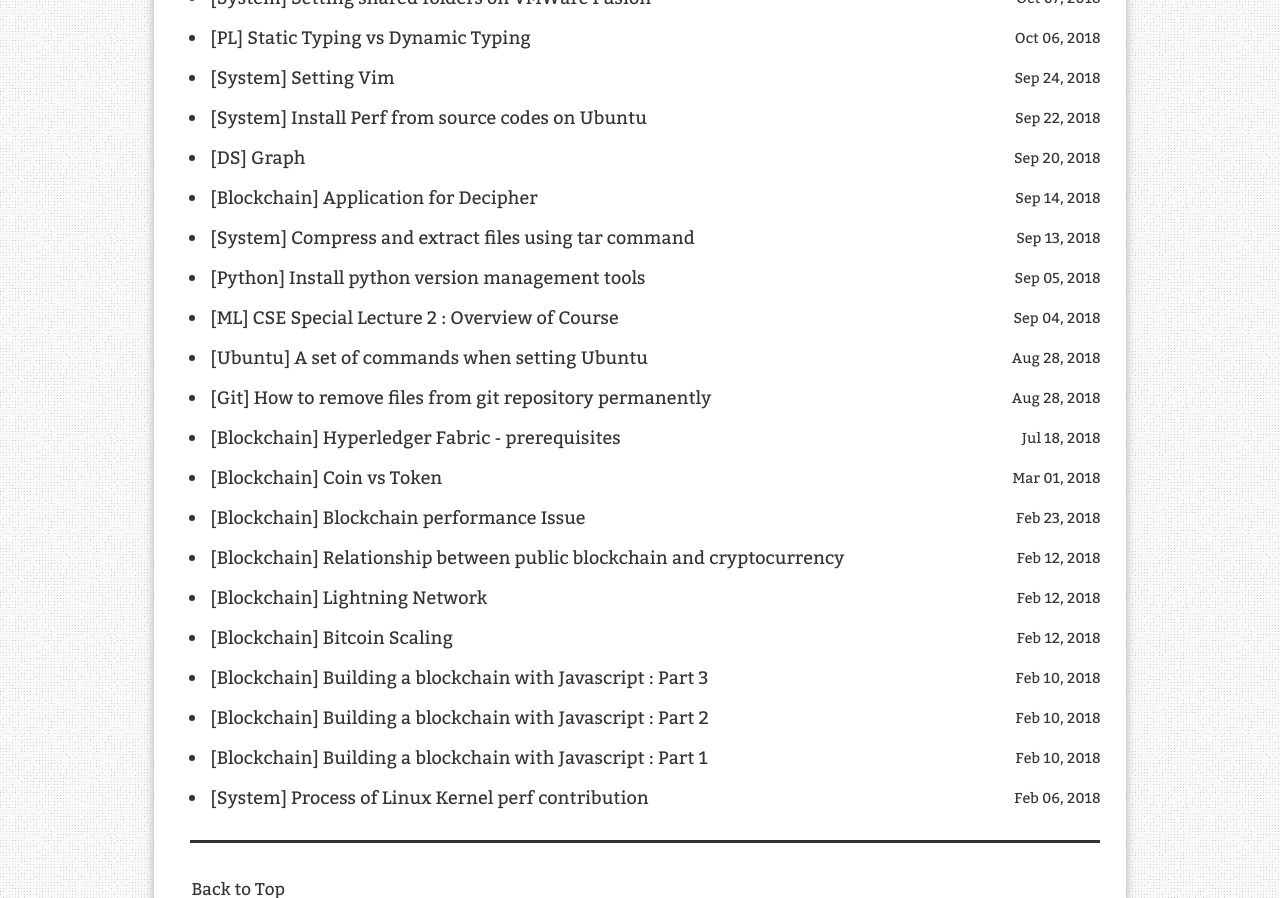
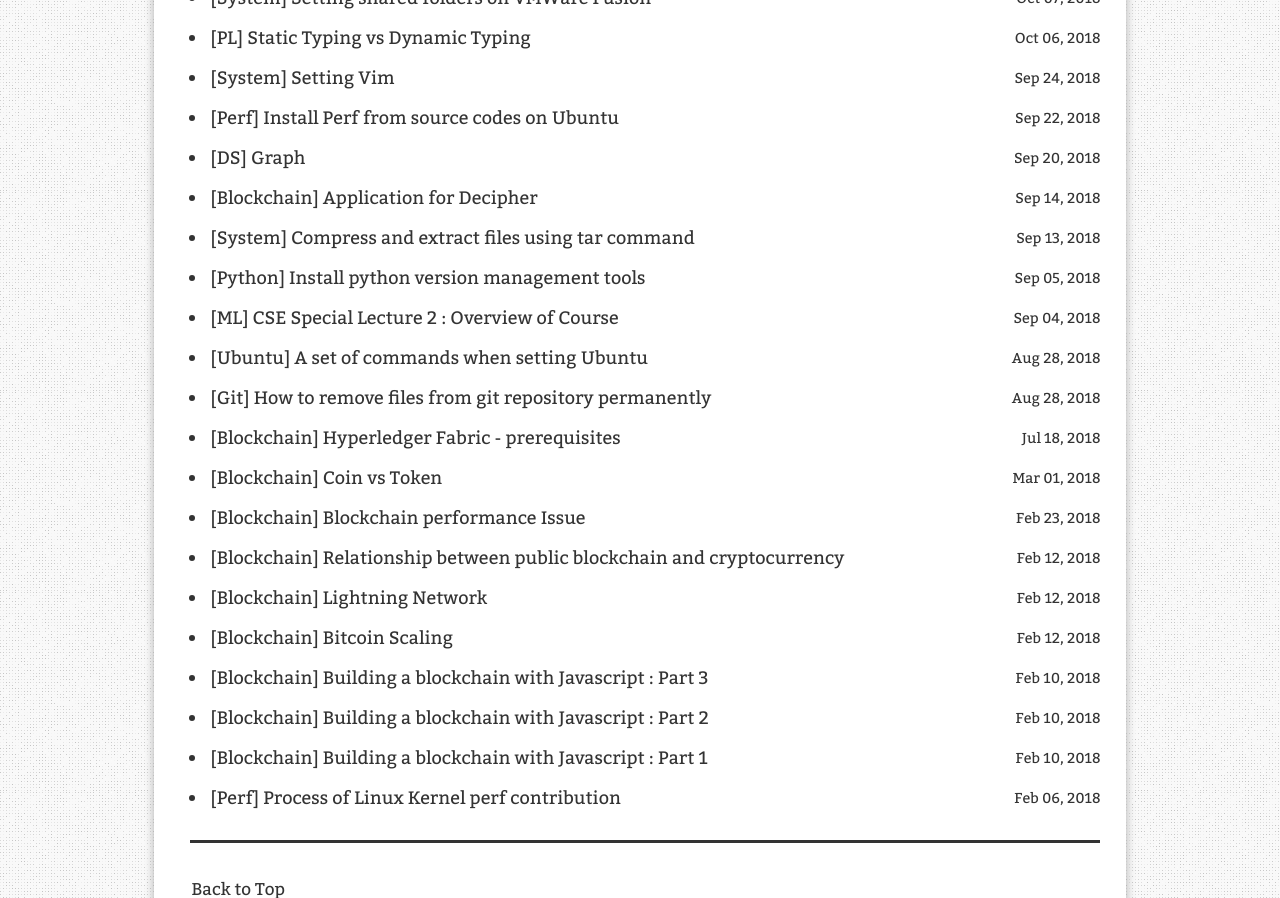
Before and after one commit to qpakzk/qpakzk.github.io, a Jekyll site: the page built from index.html, in a window 1280 px wide. Shown: the part 408-1306 px from the top of the page. Built offline with Jekyll 4.4.1, drawn with Linux system fonts in a browser that asks for light colours; nearby versions of some CDN libraries; comment, search, counter and statistics services are not loaded.

Commit message:
tags: create a new tag 'Perf'

```diff
--- a/_posts/2018-02-06-[System] Process of Linux Kernel Contribution.md
+++ b/_posts/2018-02-06-[Perf] Process of Linux Kernel Contribution.md
@@ -1,8 +1,8 @@
 ---
 layout: post
-title: "[System] Process of Linux Kernel perf contribution"
+title: "[Perf] Process of Linux Kernel perf contribution"
 description: ""
-tags: [System]
+tags: [Perf]
 redirect_from:
   - /2017/02/06/
 ---
--- a/_posts/2018-09-22-[System] Install Perf from source codes on Ubuntu.md
+++ b/_posts/2018-09-22-[Perf] Install Perf from source codes on Ubuntu.md
@@ -1,8 +1,8 @@
 ---
 layout: post
-title: "[System] Install Perf from source codes on Ubuntu"
+title: "[Perf] Install Perf from source codes on Ubuntu"
 description: ""
-tags: [System]
+tags: [Perf]
 redirect_from:
   - /2017/02/06/
 ---
```
